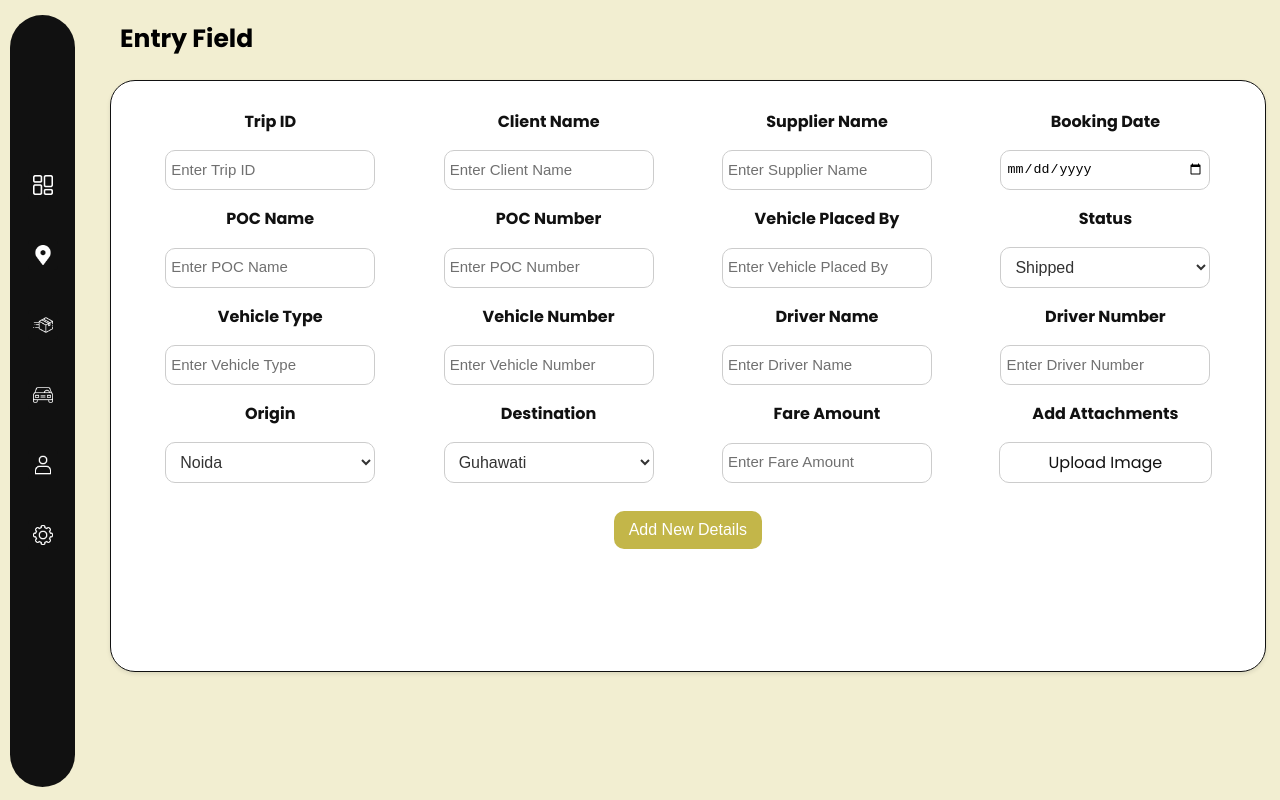
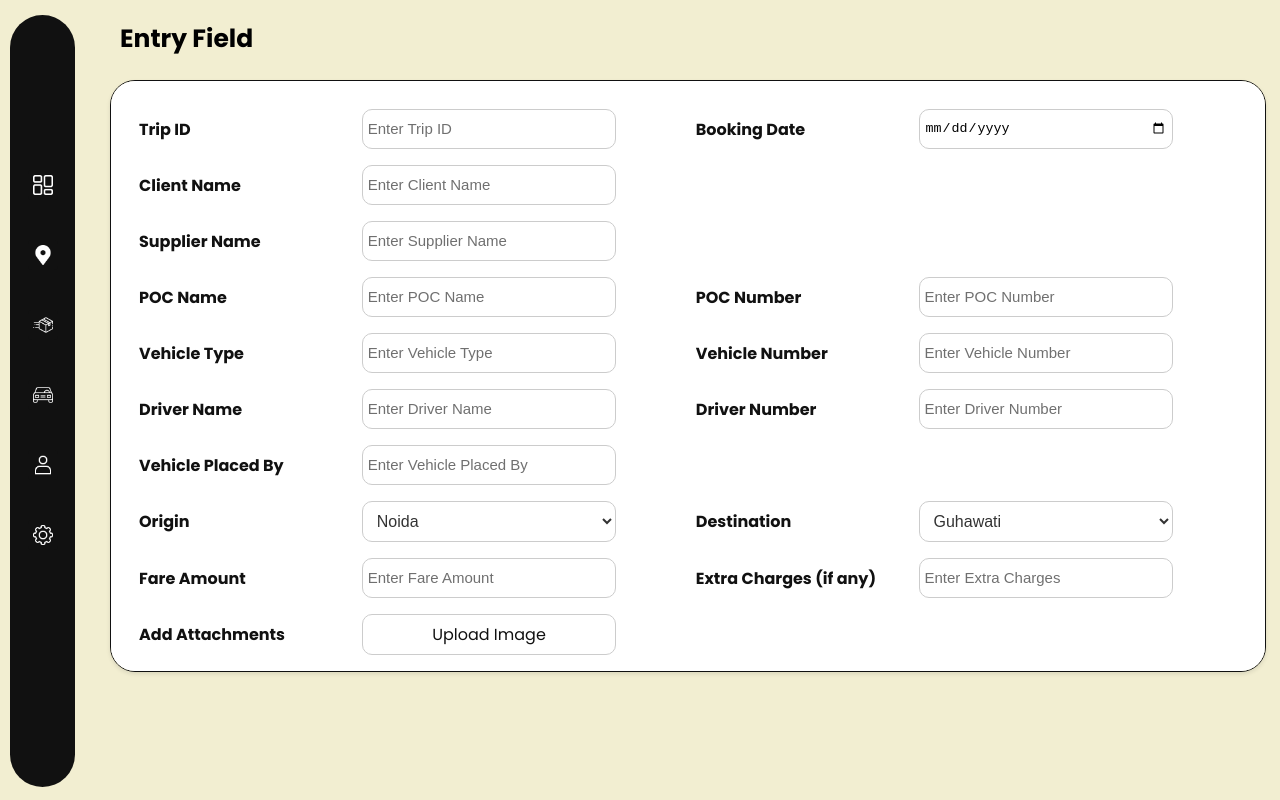
Before and after one commit to priyanshug01/Delivery-Tracking, a React (Create React App) app: page /location in a window 1280 px wide. Shown: the top 800 px of the page. Built offline with nearby package versions, Linux system fonts and the light colour scheme.

Commit message:
Major Changes in Details Page

```diff
--- a/src/pages/dashboard.js
+++ b/src/pages/dashboard.js
@@ -12,11 +12,13 @@ import call from '../images/call.png';
 import pin from '../images/pin.png';
 import calendar from '../images/calendar.png';
 import cross from '../images/cross.png';
+import clogo from '../images/cmy-logo.png';
 
 const Dashboard = () => {
     return (
         <>
             <NavBar />
+            <img src={clogo} alt="Company Logo" className='company-logo'/>
             <div className="heading">Dashboard</div>
             <div className="user">
                 <img src={man} alt="user" />
--- a/src/pages/details.js
+++ b/src/pages/details.js
@@ -4,27 +4,48 @@ import NavBar from '../components/navbar';
 
 const Details = () => {
 
-    const [selectedOption, setSelectedOption] = useState('Option 1');
+    const [selectedOption, setSelectedOption] = useState('Ordered');
+    const [submittedStatus, setSubmittedStatus] = useState('Ordered');
+    const [inputValue, setInputValue] = useState('');
+    const [selectedFile, setSelectedFile] = useState(null);
 
     const handleDropdownChange = (event) => {
         setSelectedOption(event.target.value);
+        setInputValue('');
+    };
+
+    const handleSubmit = (event) => {
+        event.preventDefault();
+        setSubmittedStatus(selectedOption);
     };
 
     const circleData = [
         { text: 'Ordered' },
+        { text: 'Order Confirmation' },
         { text: 'Picked Up' },
-        { text: 'Customs' },
-        { text: 'Picked Up' },
-        { text: 'Out for Delivery' },
-        { text: 'Delivered' },
+        { text: 'Journey Started' },
+        { text: 'Item Delivered' },
+        { text: 'Proof of Delivery' },
+        { text: 'Payment Received' },
     ];
 
-    const circles = circleData.map((circle, index) => (
-        <div key={index} className="circle-func">
-            <div className="hole"></div>
-            <div className="circle-text">{circle.text}</div>
-        </div>
-    ));
+    const circles = circleData.map((circle, index) => {
+        const isActive = circle.text === submittedStatus;
+        const isCompleted = circleData.findIndex((c) => c.text === submittedStatus) >= index;
+        const circleClasses = `circle-func ${isActive ? 'active-circle' : ''} ${isCompleted ? 'completed-circle' : ''}`;
+
+        return (
+            <div key={index} className={circleClasses}>
+                <div className="hole"></div>
+                <div className="circle-text">{circle.text}</div>
+            </div>
+        );
+    });
+
+    const handleFileChange = (event) => {
+        const file = event.target.files[0];
+        setSelectedFile(file);
+    };
 
     return (
         <>
@@ -188,20 +209,91 @@ const Details = () => {
                         <td>: 24-04-2023</td>
                     </tr>
                 </table>
-                <form className='details-form'>
-                    <div className="dt-input-row">
-                        <h4 className="details-dropdown-header">Enter Input</h4>
-                        <input className="dt-input" type="text" placeholder={`Enter Value`} />
-                    </div>
+                <form className='details-form' onSubmit={handleSubmit}>
                     <div className="details-dropdown">
                         <h4 className="details-dropdown-header">Change Status</h4>
                         <select className="dt-dropdown" value={selectedOption} onChange={handleDropdownChange}>
-                            <option value="Option 1">Shipped</option>
-                            <option value="Option 2">Delivered</option>
-                            <option value="Option 3">Cancelled</option>
-                            <option value="Option 2">Pending</option>
+                            <option value="Ordered">Ordered</option>
+                            <option value="Order Confirmation">Order Confirmation</option>
+                            <option value="Picked Up">Picked Up</option>
+                            <option value="Journey Started">Journey Started</option>
+                            <option value="Item Delivered">Item Delivered</option>
+                            <option value="Proof of Delivery">Proof of Delivery</option>
+                            <option value="Payment Received">Payment Received</option>
                         </select>
                     </div>
+
+                    {selectedOption === 'Order Confirmation' && (
+                        <div className="dt-input-row">
+                            <h4 className="details-dropdown-header">Enter Input</h4>
+                            <input
+                                type="text"
+                                value={inputValue}
+                                onChange={(e) => setInputValue(e.target.value)}
+                                placeholder="Input for Option 1"
+                                className='dt-input'
+                            />
+                        </div>
+                    )}
+                    {selectedOption === 'Picked Up' && (
+                        <div className="dt-input-row">
+                            <h4 className="details-dropdown-header">Enter Input</h4>
+                            <input
+                                type="text"
+                                value={inputValue}
+                                onChange={(e) => setInputValue(e.target.value)}
+                                placeholder="Input for Option 2"
+                                className='dt-input'
+                            />
+                        </div>
+                    )}
+                    {selectedOption === 'Journey Started' && (
+                        <div className="dt-input-row">
+                            <h4 className="details-dropdown-header">Enter Input</h4>
+                            <input
+                                type="text"
+                                value={inputValue}
+                                onChange={(e) => setInputValue(e.target.value)}
+                                placeholder="Input for Journey Started"
+                                className='dt-input'
+                            />
+                        </div>
+                    )}
+                    {selectedOption === 'Item Delivered' && (
+                        <div className="dt-input-row">
+                            <h4 className="details-dropdown-header">Enter Input</h4>
+                            <input
+                                type="text"
+                                value={inputValue}
+                                onChange={(e) => setInputValue(e.target.value)}
+                                placeholder="Input for Item Delivered"
+                                className='dt-input'
+                            />
+                        </div>
+                    )}
+
+                    {selectedOption === 'Proof of Delivery' && (
+                        <div className="dt-input-row">
+                            <h4 className="details-dropdown-header">Add Attachments</h4>
+                            <div className="dt-upload-container">
+                                <input
+                                    type="file"
+                                    accept="video/*"
+                                    onChange={handleFileChange}
+                                    id="dt-upload"
+                                    hidden
+                                />
+                                <label for="dt-upload" className='dt-file-input'>Upload Video</label>
+                                {selectedFile && (
+                                    <div className="dt-input">
+                                        File Selected: {selectedFile.name}
+                                    </div>
+                                )}
+                            </div>
+                        </div>
+                    )}
+
+
                     <button className="dt-button" type="submit">Submit</button>
                 </form>
             </div>
--- a/src/pages/location.js
+++ b/src/pages/location.js
@@ -5,17 +5,13 @@ import upArrow from '../images/upArrow.png';
 import downArrow from '../images/downArrow.png';
 
 const Location = () => {
-    const colHeadings1 = ["Trip ID", "Client Name", "Supplier Name", "Booking Date"];
-    const colHeadings2 = ["POC Name", "POC Number", "Vehicle Placed By", "Status"];
-    const colHeadings3 = ["Vehicle Type", "Vehicle Number", "Driver Name", "Driver Number"];
-    const colHeadings4 = ["Origin", "Destination", "Fare Amount", "Add Attachments"];
 
-    const status = [
-        { value: "Shipped", label: "Shipped" },
-        { value: "Delivered", label: "Delivered" },
-        { value: "Cancelled", label: "Cancelled" },
-        { value: "Pending", label: "Pending" },
-    ];
+    // const status = [
+    //     { value: "Shipped", label: "Shipped" },
+    //     { value: "Delivered", label: "Delivered" },
+    //     { value: "Cancelled", label: "Cancelled" },
+    //     { value: "Pending", label: "Pending" },
+    // ];
     const origin = [
         { value: "Noida", label: "Noida" },
         { value: "Mundka", label: "Mundka" },
@@ -58,96 +54,70 @@ const Location = () => {
             {isFormVisible && (
                 <div className="entry-table-container">
                     <table className="entry-table">
-                        <thead>
-                            <tr>
-                                {colHeadings1.map((colHeading, index) => (
-                                    <th key={index}>{colHeading}</th>
-                                ))}
-                            </tr>
-                        </thead>
                         <tbody>
                             <tr>
-                                {Array.from({ length: 4 }).map((_, colIndex) => (
-                                    <td key={colIndex}>
-                                        {colIndex === 3 ? (
-                                            <input type="date" />
-                                        ) : (
-                                            <input type="text" placeholder={`Enter ${colHeadings1[colIndex]}`} />
-                                        )}
-                                    </td>
-                                ))}
+                                <th>Trip ID</th>
+                                <td><input type="text" placeholder={`Enter Trip ID`} /></td>
+                                <th>Booking Date</th>
+                                <td><input type="date" /></td>
                             </tr>
-                        </tbody>
-                    </table>
-                    <table className="entry-table">
-                        <thead>
                             <tr>
-                                {colHeadings2.map((colHeading, index) => (
-                                    <th key={index}>{colHeading}</th>
-                                ))}
+                                <th>Client Name</th>
+                                <td><input type="text" placeholder={`Enter Client Name`} /></td>
                             </tr>
-                        </thead>
-                        <tbody>
                             <tr>
-                                {Array.from({ length: 4 }).map((_, colIndex) => (
-                                    <td key={colIndex}>
-                                        {colIndex === 3 ? (
-                                            <select className="entry-dropdown" value={selectedOptions} onChange={handleDropdownChange}>
-                                                {status.map(option => (
-                                                    <option key={option.value} value={option.value}>{option.label}</option>
-                                                ))}
-                                            </select>
-                                        ) : (
-                                            <input type="text" placeholder={`Enter ${colHeadings2[colIndex]}`} />
-                                        )}
-                                    </td>
-                                ))}
+                                <th>Supplier Name</th>
+                                <td><input type="text" placeholder={`Enter Supplier Name`} /></td>
                             </tr>
-                        </tbody>
-                    </table>
-                    <table className="entry-table">
-                        <thead>
                             <tr>
-                                {colHeadings3.map((colHeading, index) => (
-                                    <th key={index}>{colHeading}</th>
-                                ))}
+                                <th>POC Name</th>
+                                <td><input type="text" placeholder={`Enter POC Name`} /></td>
+                                <th>POC Number</th>
+                                <td><input type="text" placeholder={`Enter POC Number`} /></td>
                             </tr>
-                        </thead>
-                        <tbody>
                             <tr>
-                                {Array.from({ length: 4 }).map((_, colIndex) => (
-                                    <td key={colIndex}>
-                                        <input type="text" placeholder={`Enter ${colHeadings3[colIndex]}`} />
-                                    </td>
-                                ))}
+                                <th>Vehicle Type</th>
+                                <td><input type="text" placeholder={`Enter Vehicle Type`} /></td>
+                                <th>Vehicle Number</th>
+                                <td><input type="text" placeholder={`Enter Vehicle Number`} /></td>
                             </tr>
-                        </tbody>
-                    </table>
-                    <table className="entry-table">
-                        <thead>
                             <tr>
-                                {colHeadings4.map((colHeading, index) => (
-                                    <th key={index}>{colHeading}</th>
-                                ))}
+                                <th>Driver Name</th>
+                                <td><input type="text" placeholder={`Enter Driver Name`} /></td>
+                                <th>Driver Number</th>
+                                <td><input type="text" placeholder={`Enter Driver Number`} /></td>
                             </tr>
-                        </thead>
-                        <tbody>
                             <tr>
-                                {Array.from({ length: 4 }).map((_, colIndex) => (
-                                    <td key={colIndex}>
-                                        {colIndex === 0 ? (
+                                <th>Vehicle Placed By</th>
+                                <td><input type="text" placeholder={`Enter Vehicle Placed By`} /></td>
+                            </tr>
+                            <tr>
+                                <th>Origin</th>
+                                <td>
                                     <select className="entry-dropdown" value={selectedOptions} onChange={handleDropdownChange}>
                                         {origin.map(option => (
                                             <option key={option.value} value={option.value}>{option.label}</option>
                                         ))}
                                     </select>
-                                        ) : colIndex === 1 ? (
+                                </td>
+                                <th>Destination</th>
+                                <td>
                                     <select className="entry-dropdown" value={selectedOptions} onChange={handleDropdownChange}>
                                         {destination.map(option => (
                                             <option key={option.value} value={option.value}>{option.label}</option>
                                         ))}
                                     </select>
-                                        ) : colIndex === 3 ? (
+                                </td>
+                            </tr>
+                            <tr>
+                                <th>Fare Amount</th>
+                                <td><input type="text" placeholder={`Enter Fare Amount`} /></td>
+                                <th>Extra Charges (if any)</th>
+                                <td><input type="text" placeholder={`Enter Extra Charges`} /></td>
+                            </tr>
+                            <tr>
+                                <th>Add Attachments</th>
+                                <td>
                                     <div className="upload-container">
                                         <input
                                             type="file"
@@ -163,11 +133,7 @@ const Location = () => {
                                             </div>
                                         )}
                                     </div>
-                                        ) : (
-                                            <input type="text" placeholder={`Enter ${colHeadings4[colIndex]}`} />
-                                        )}
                                 </td>
-                                ))}
                             </tr>
                         </tbody>
                     </table>
--- a/src/styles/account.css
+++ b/src/styles/account.css
@@ -8,9 +8,9 @@
 
 .cmpny-logo {
     position: absolute;
-    width: 230px;
+    width: 240px;
     height: 60px;
-    margin: 10px 0 0 660px;
+    margin: 10px 0 0 650px;
 }
 
 .acc-page {
--- a/src/styles/dashboard.css
+++ b/src/styles/dashboard.css
@@ -378,3 +378,10 @@
     border-radius: 24px;
     margin: 14px 0 0 10px;
 }
+
+.company-logo {
+    position: absolute;
+    width: 240px;
+    height: 60px;
+    margin: 10px 0 0 650px;
+}
--- a/src/styles/details.css
+++ b/src/styles/details.css
@@ -92,7 +92,7 @@
     width: 25px;
     height: 25px;
     border-radius: 50%;
-    background-color: #c3b649;
+    background-color: #111111;
     position: relative;
 }
 
@@ -108,11 +108,16 @@
 }
 
 .circle-text {
-    margin: 35px -35px;
+    margin: 35px -65px;
     text-align: center;
     font-size: 12px;
-    width: 100px;
+    width: 150px;
 }
+
+.active-circle,
+.completed-circle {
+    background-color: #c3b649;
+  }
 
 .cust-header {
     width: 35%;
@@ -234,7 +239,7 @@
     flex-direction: column;
     margin: 0 10px;
     width: 200px;
-    margin: 0 100px;
+    margin: 0 20px;
 }
 
 .details-dropdown-header {
@@ -246,7 +251,7 @@
     padding: 10px;
     font-size: 16px;
     border: 1px solid #ccc;
-    border-radius: 4px;
+    border-radius: 10px;
     background-color: #ffffff;
 }
 
@@ -254,9 +259,28 @@
     padding: 10px;
     font-size: 16px;
     border: 1px solid #ccc;
-    border-radius: 4px;
+    border-radius: 10px;
     background-color: #ffffff;
     cursor: pointer;
+}
+
+.dt-file-input {
+    padding: 8px;
+    font-size: 16px;
+    border: 1px solid #ccc;
+    display: inline-block;
+    border-radius: 10px;
+    cursor: pointer;
+    text-align: center;
+}
+
+.dt-file-input:hover {
+    background: #ffffff;
+}
+
+.selected-file {
+    margin-top: 10px;
+    color: #333;
 }
 
 .dt-button {
@@ -267,7 +291,7 @@
     padding: 5px 15px;
     font-size: 16px;
     cursor: pointer;
-    margin: 40px 0;
+    margin: 50px 0 30px 50px;
 }
 
 .dt-button:hover {
--- a/src/styles/location.css
+++ b/src/styles/location.css
@@ -31,7 +31,7 @@
     box-shadow: 0 2px 4px rgba(0, 0, 0, 0.1);
     color: #111111;
     background: #ffffff;
-    overflow: hidden;
+    overflow: auto;
     height: 550px;
 }
 
@@ -42,14 +42,14 @@
 
 .entry-table th {
     padding: 8px;
-    text-align: center;
-    width: 25%;
+    text-align: left;
+    width: 20%;
 }
 
 .entry-table td {
     padding: 8px;
-    text-align: center;
-    width: 25%;
+    text-align: left;
+    width: 30%;
 }
 
 .entry-table input,
@@ -95,6 +95,7 @@
     cursor: pointer;
     border: 1px solid #ccc;
     width: 75%;
+    text-align: center;
 }
 
 .custom-file-input:hover {
@@ -116,3 +117,16 @@
     cursor: pointer;
     margin: 20px 0 0 0px;
 }
+
+.entry-table-container::-webkit-scrollbar {
+    width: 10px;
+}
+
+.entry-table-container::-webkit-scrollbar-thumb {
+    background-color: #c3b649;
+    border-radius: 25px;
+}
+
+.entry-table-container:-webkit-scrollbar-thumb:hover {
+    background-color: #555;
+}
```
Lines whose indentation alone changed are shown as unchanged.
